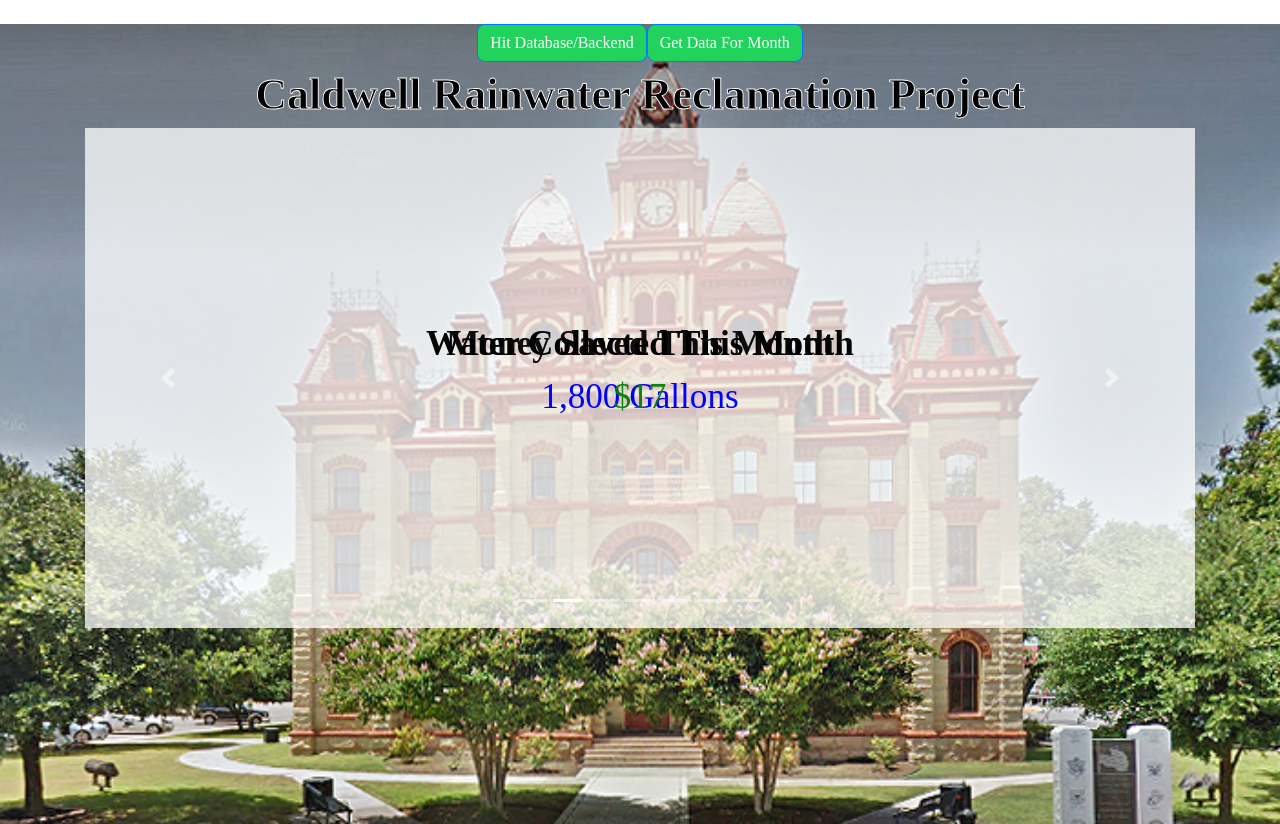
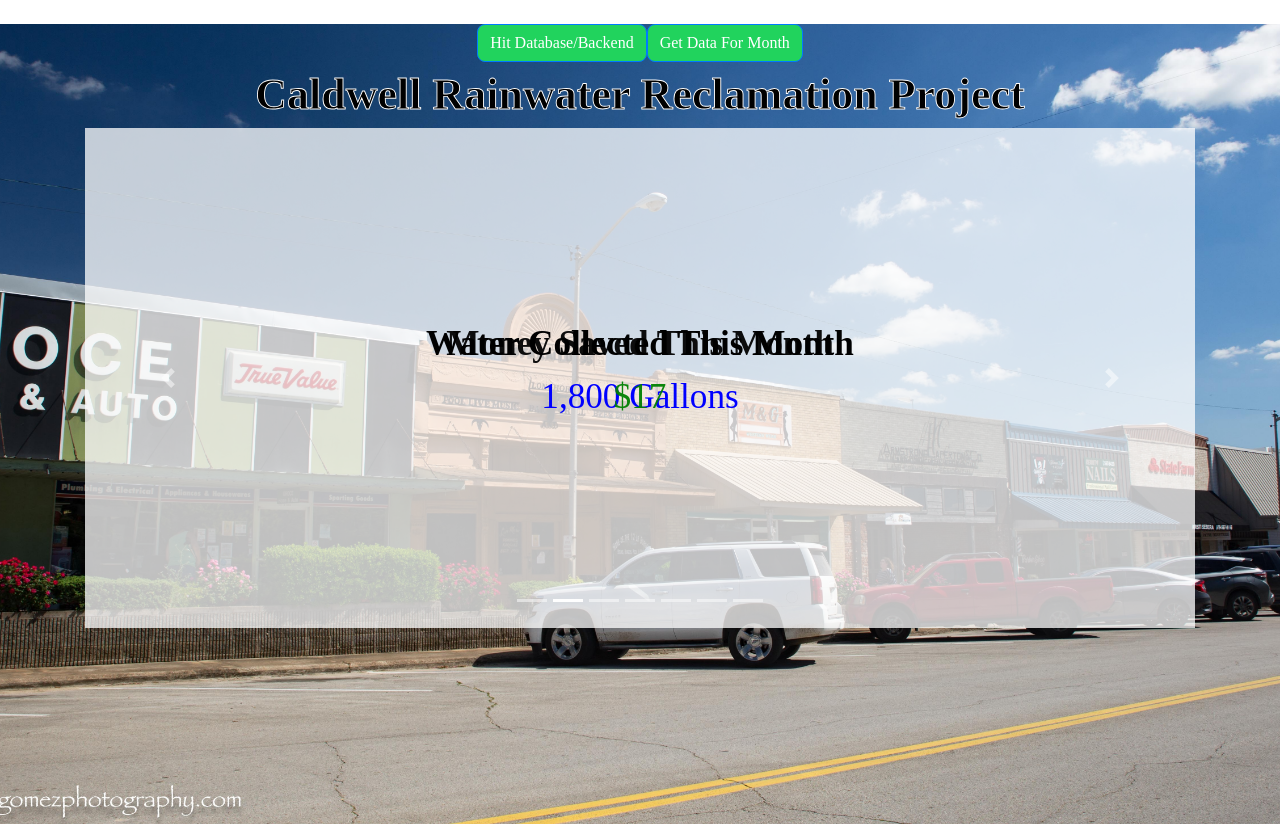
Before and after one commit to jakerdou/endeavr-caldwell-tablet, a React (Create React App) app: page /home in a window 1280 px wide. Built offline with nearby package versions, Linux system fonts and the light colour scheme.

Commit message:
update image

```diff
--- a/src/App.css
+++ b/src/App.css
@@ -6,7 +6,8 @@
 .app {
   text-align: center;
   /* background-image: linear-gradient(#FFFFFF, #b8b8b8); */
-  background-image: url("lib/caldwell.jpg");
+  /* background-image: url("lib/caldwell.jpg"); */
+  background-image: url("lib/Caldwell_downtown1_(1_of_1).jpg");
   background-repeat: no-repeat;
   background-position: center;
   background-size: cover;
```
Also changed, not shown: src/lib/Caldwell_downtown1_(1_of_1).jpg (added).
